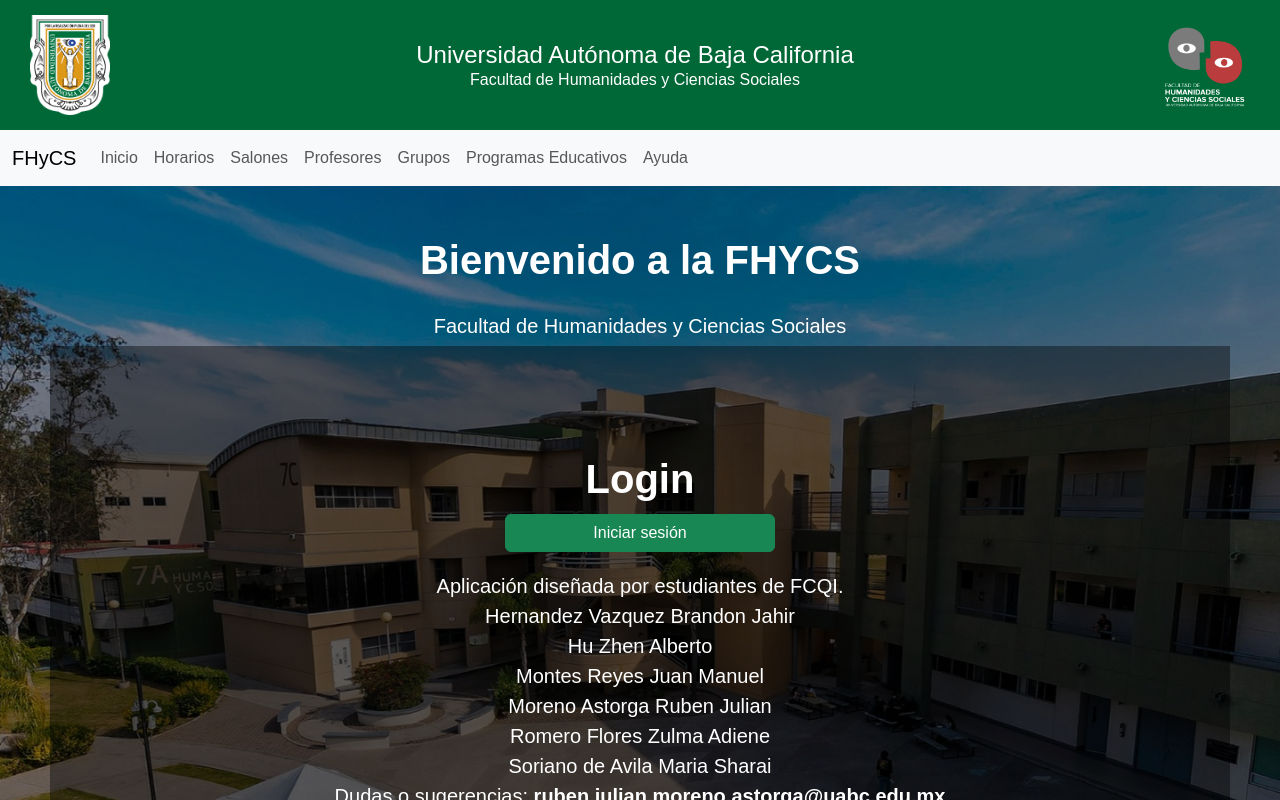
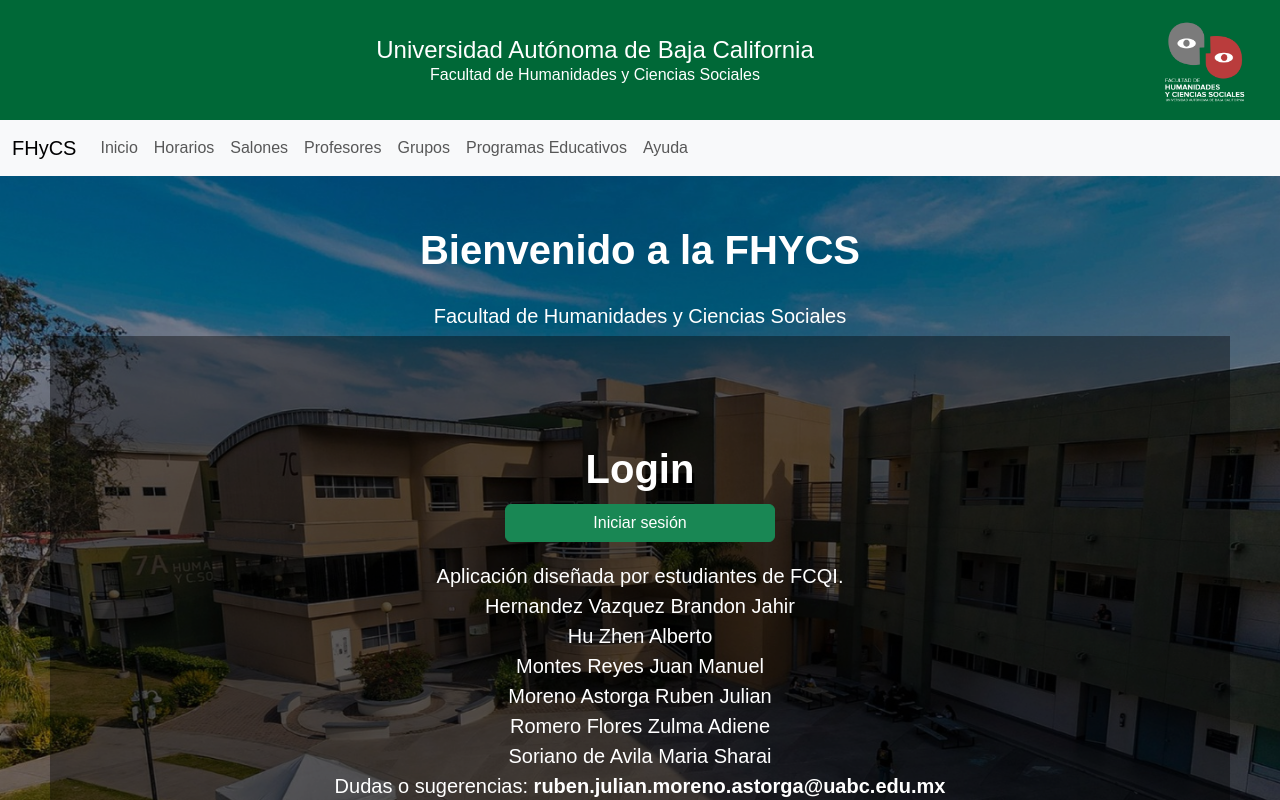
Before and after one commit to PtShizu/fhycs-preplanta, a Next.js app: page / in a window 1280 px wide. Shown: the top 800 px of the page. Built offline with nearby package versions, Linux system fonts and the light colour scheme; no server answers; what @supabase/auth-helpers-react would draw is missing.

Commit message:
Quitado logo de UABC

```diff
--- a/src/app/Nav.tsx
+++ b/src/app/Nav.tsx
@@ -11,7 +11,7 @@
     <>
       <header className={styles.header}>
         <div className={styles.topBar}>
-          <Image src={logouabc} alt="Logo UABC" width={80} height={100} />
+          {/* <Image src={logouabc} alt="Logo UABC" width={80} height={100} /> */}
           <div className={styles.title}>
             <h1>Universidad Autónoma de Baja California</h1>
             <h2>Facultad de Humanidades y Ciencias Sociales</h2>
```
